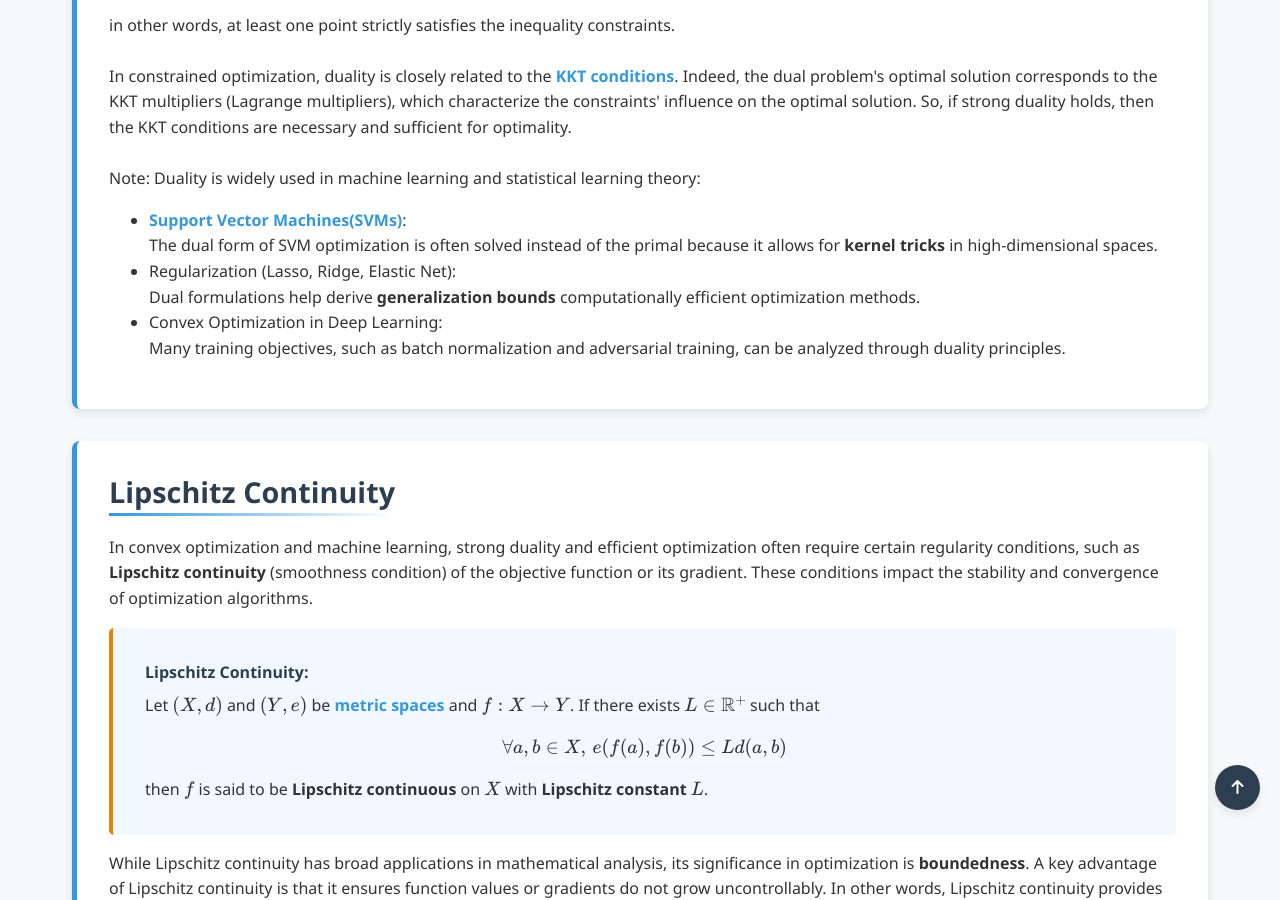
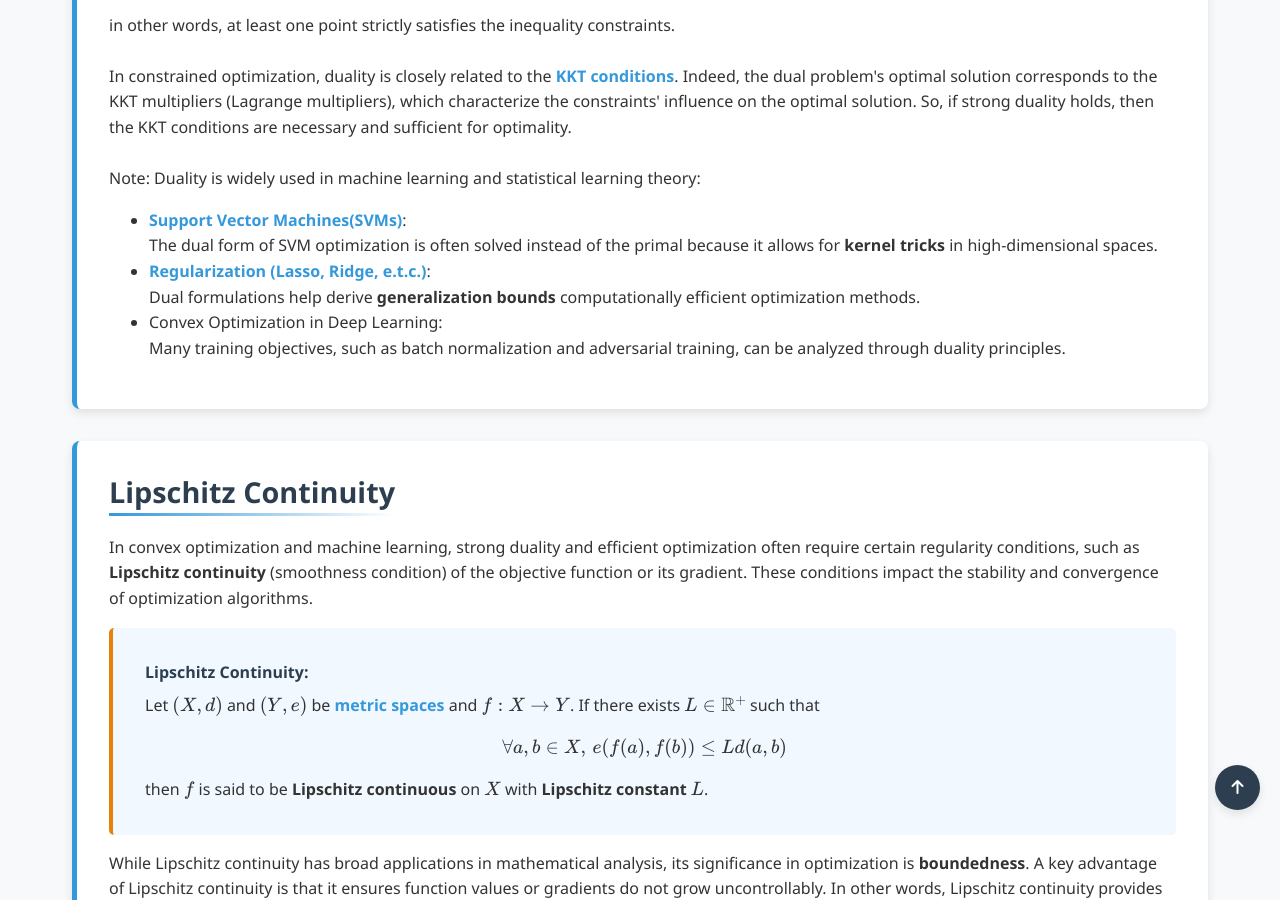
Before and after one commit to Yusukey01/yusukey01.github.io, a Jekyll site: the page built from Mathematics/Calculus/duality.html, in a window 1280 px wide and 900 px high, scrolled down 1630 px. Built offline with Jekyll 4.4.1, drawn with Linux system fonts in a browser that asks for light colours.

Commit message:
update links

```diff
--- a/Mathematics/Calculus/constrained_opt.html
+++ b/Mathematics/Calculus/constrained_opt.html
@@ -189,7 +189,7 @@ uses_python: true
                     linearly independent. This is called the <strong>linear independence constraint qualification(LICQ)</strong>.
                 </div>
                 <p>
-                This is critical in some machine learning applications such as the  <a href="../Machine_learning/svm.html"><strong>support vector machine(SVM)</strong></a> in classification, but here, we introduce
+                This is critical in some machine learning applications such as the <a href="../Machine_learning/svm.html"><strong>support vector machine(SVM)</strong></a> in classification, but here, we introduce
                 a simple optimization problem that can be solved by hand.
                 </p>
                 <div class="proof">
--- a/Mathematics/Calculus/duality.html
+++ b/Mathematics/Calculus/duality.html
@@ -77,7 +77,7 @@ uses_python: false
             <ul style="padding-left: 40px;">
                 <li><a href="../Machine_learning/svm.html"><strong>Support Vector Machines(SVMs)</strong></a>:</li>
                 The dual form of SVM optimization is often solved instead of the primal because it allows for <strong>kernel tricks</strong> in high-dimensional spaces.
-                <li>Regularization (Lasso, Ridge, Elastic Net):</li>
+                <li><a href="../Machine_learning/regression.html"><strong>Regularization (Lasso, Ridge, e.t.c.)</strong></a>:</li>
                 Dual formulations help derive <strong>generalization bounds</strong> computationally efficient optimization methods.
                 <li> Convex Optimization in Deep Learning:</li>
                 Many training objectives, such as batch normalization and adversarial training, can be analyzed through duality principles.
```
